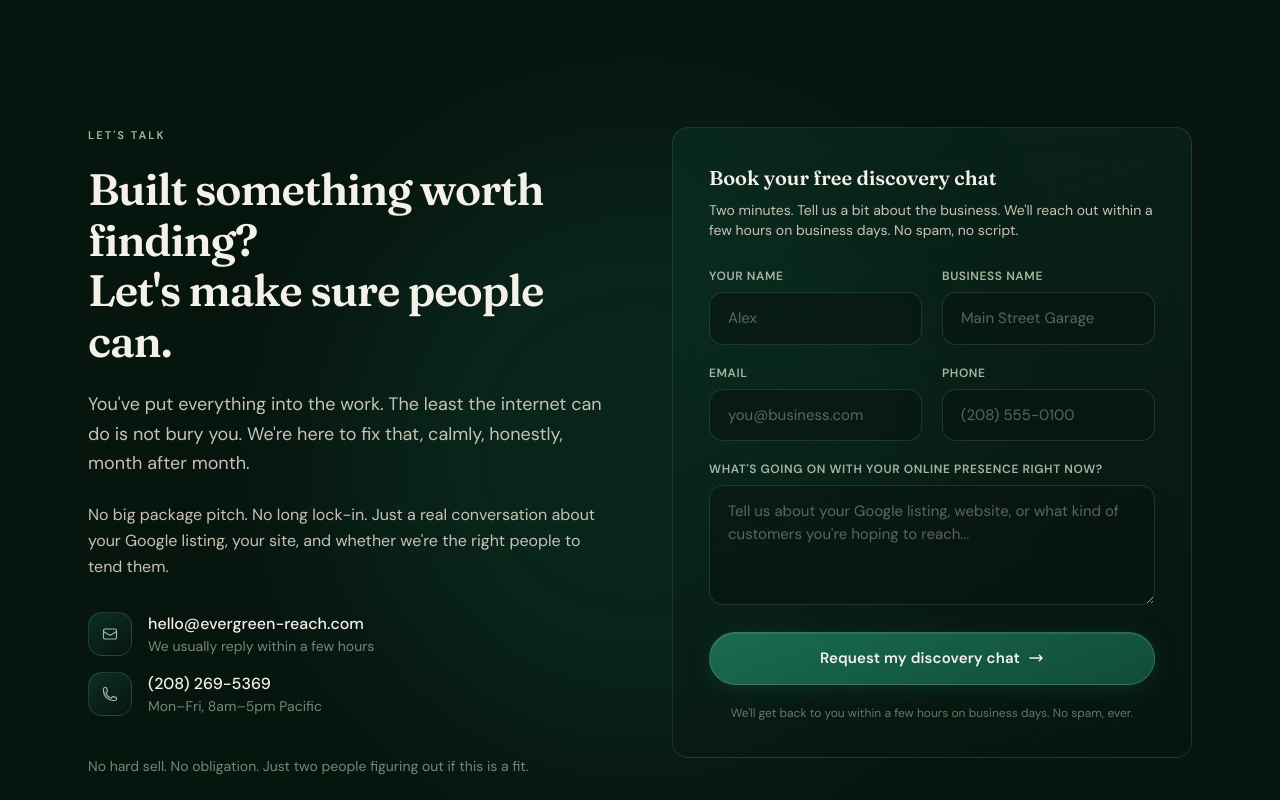
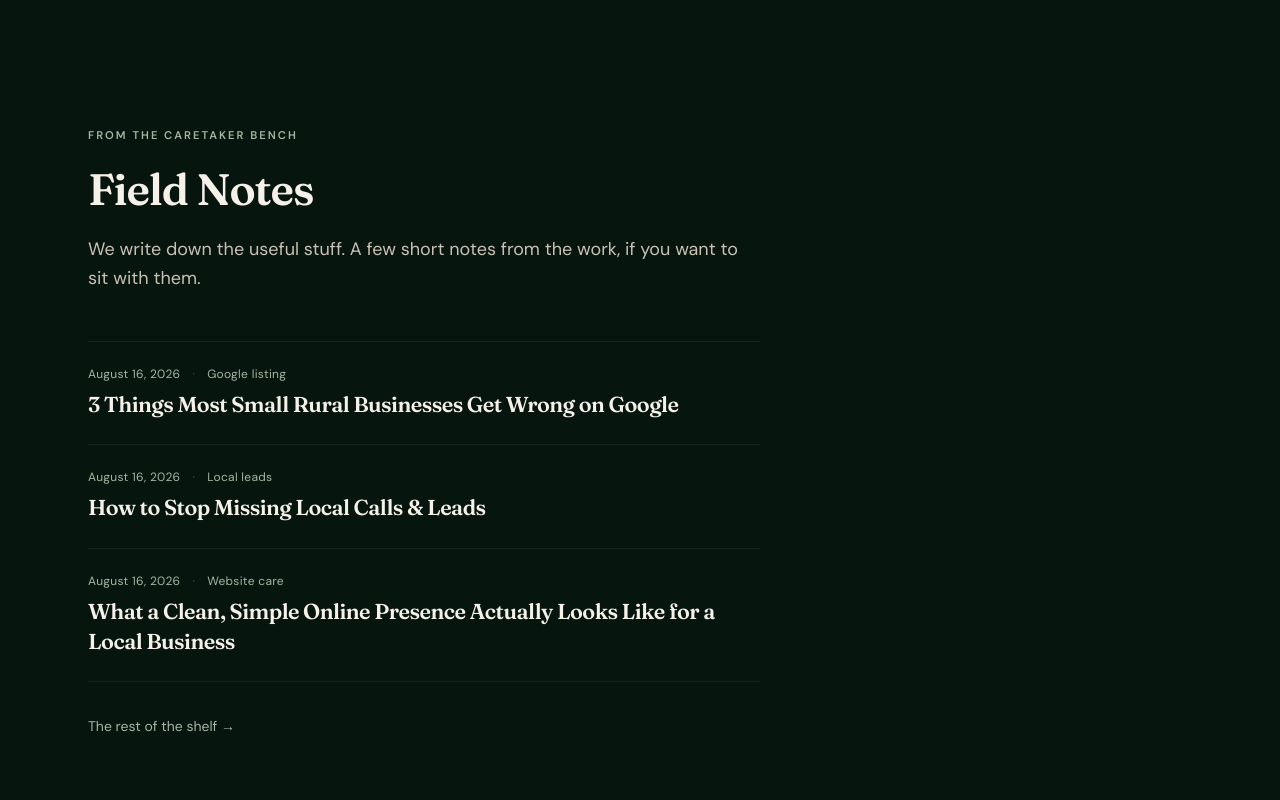
Before and after one commit to dpuzel/evergreen-reach-next, a Next.js app: page / in a window 1280 px wide. Shown: the part 5420-6220 px from the top of the page. Built offline with nearby package versions, Linux system fonts and the light colour scheme.

Commit message:
feat: connect Field Notes from the homepage and between notes
Add a quiet caretaker teaser on the home page, contextual links
across the three launch notes, a small also-on-the-shelf list,
plus RSS and CollectionPage markup so the shelf is easier to find.

```diff
--- a/src/app/layout.tsx
+++ b/src/app/layout.tsx
@@ -35,6 +35,8 @@ export const metadata: Metadata = {
     "rural business marketing",
     "small business digital care",
     "Evergreen Reach",
+    "Field Notes",
+    "Google Business Profile for rural businesses",
   ],
   alternates: {
     canonical: "/",
--- a/src/app/notes/[slug]/page.tsx
+++ b/src/app/notes/[slug]/page.tsx
@@ -4,7 +4,7 @@ import { notFound } from "next/navigation";
 import { NoteBody } from "@/components/NoteBody";
 import { SiteShell } from "@/components/SiteShell";
 import { fieldNotes, site } from "@/lib/site";
-import { formatNoteDate, getNote, getNotes } from "@/lib/notes";
+import { formatNoteDate, getNote, getNotes, getRelatedNotes } from "@/lib/notes";
 
 type NotePageProps = {
   params: Promise<{ slug: string }>;
@@ -28,7 +28,12 @@ export async function generateMetadata({
   return {
     title: note.title,
     description: note.summary,
-    alternates: { canonical: `${fieldNotes.path}/${note.slug}` },
+    alternates: {
+      canonical: `${fieldNotes.path}/${note.slug}`,
+      types: {
+        "application/rss+xml": `${fieldNotes.path}/rss.xml`,
+      },
+    },
     openGraph: {
       title: `${note.title} • Evergreen Reach`,
       description: note.summary,
@@ -44,12 +49,17 @@ export default async function NotePage({ params }: NotePageProps) {
   const note = getNote(slug);
   if (!note) notFound();
 
-  const jsonLd = {
+  const related = getRelatedNotes(note.slug, 2);
+  const noteUrl = `${site.url}${fieldNotes.path}/${note.slug}`;
+
+  const jsonLd = [
+    {
       "@context": "https://schema.org",
       "@type": "Article",
       headline: note.title,
       description: note.summary,
       datePublished: note.date,
+      articleSection: note.topic,
       author: {
         "@type": "Organization",
         name: site.name,
@@ -60,8 +70,38 @@ export default async function NotePage({ params }: NotePageProps) {
         name: site.name,
         url: site.url,
       },
-    mainEntityOfPage: `${site.url}${fieldNotes.path}/${note.slug}`,
-  };
+      mainEntityOfPage: noteUrl,
+      isPartOf: {
+        "@type": "CollectionPage",
+        name: "Field Notes",
+        url: `${site.url}${fieldNotes.path}`,
+      },
+    },
+    {
+      "@context": "https://schema.org",
+      "@type": "BreadcrumbList",
+      itemListElement: [
+        {
+          "@type": "ListItem",
+          position: 1,
+          name: "Home",
+          item: site.url,
+        },
+        {
+          "@type": "ListItem",
+          position: 2,
+          name: "Field Notes",
+          item: `${site.url}${fieldNotes.path}`,
+        },
+        {
+          "@type": "ListItem",
+          position: 3,
+          name: note.title,
+          item: noteUrl,
+        },
+      ],
+    },
+  ];
 
   return (
     <SiteShell>
@@ -100,6 +140,25 @@ export default async function NotePage({ params }: NotePageProps) {
         </article>
 
         <section className="relative mx-auto max-w-2xl px-5 pb-28 sm:px-6">
+          {related.length > 0 ? (
+            <div className="mb-12">
+              <div className="soft-divider mb-8" />
+              <p className="eyebrow mb-5">Also on the shelf</p>
+              <ul className="space-y-3">
+                {related.map((item) => (
+                  <li key={item.slug}>
+                    <Link
+                      href={`${fieldNotes.path}/${item.slug}`}
+                      className="text-[1.0625rem] text-cream transition-colors hover:text-sage-light"
+                    >
+                      {item.title}
+                    </Link>
+                  </li>
+                ))}
+              </ul>
+            </div>
+          ) : null}
+
           <div className="soft-divider mb-10" />
           <p className="mb-5 text-lg leading-relaxed text-cream-dim">
             If this is the kind of work you&apos;ve been putting off, we can
--- a/src/app/notes/page.tsx
+++ b/src/app/notes/page.tsx
@@ -7,7 +7,12 @@ import { formatNoteDate, getNotes } from "@/lib/notes";
 export const metadata: Metadata = {
   title: "Field Notes",
   description: fieldNotes.intro,
-  alternates: { canonical: fieldNotes.path },
+  alternates: {
+    canonical: fieldNotes.path,
+    types: {
+      "application/rss+xml": `${fieldNotes.path}/rss.xml`,
+    },
+  },
   openGraph: {
     title: "Field Notes • Evergreen Reach",
     description: fieldNotes.intro,
@@ -19,8 +24,34 @@ export const metadata: Metadata = {
 export default function FieldNotesPage() {
   const notes = getNotes();
 
+  const jsonLd = {
+    "@context": "https://schema.org",
+    "@type": "CollectionPage",
+    name: "Field Notes",
+    description: fieldNotes.intro,
+    url: `${site.url}${fieldNotes.path}`,
+    isPartOf: {
+      "@type": "WebSite",
+      name: site.name,
+      url: site.url,
+    },
+    mainEntity: {
+      "@type": "ItemList",
+      itemListElement: notes.map((note, index) => ({
+        "@type": "ListItem",
+        position: index + 1,
+        url: `${site.url}${fieldNotes.path}/${note.slug}`,
+        name: note.title,
+      })),
+    },
+  };
+
   return (
     <SiteShell>
+      <script
+        type="application/ld+json"
+        dangerouslySetInnerHTML={{ __html: JSON.stringify(jsonLd) }}
+      />
       <main className="relative overflow-hidden">
         <div className="pointer-events-none absolute inset-0" aria-hidden>
           <div className="blob top-[-8%] left-[-10%] h-[420px] w-[420px] bg-forest-800/35" />
--- /dev/null
+++ b/src/app/notes/rss.xml/route.ts
@@ -0,0 +1,40 @@
+import { fieldNotes, site } from "@/lib/site";
+import { getNotes, xmlEscape } from "@/lib/notes";
+
+export function GET() {
+  const notes = getNotes();
+  const feedUrl = `${site.url}${fieldNotes.path}/rss.xml`;
+
+  const items = notes
+    .map((note) => {
+      const url = `${site.url}${fieldNotes.path}/${note.slug}`;
+      return `    <item>
+      <title>${xmlEscape(note.title)}</title>
+      <link>${url}</link>
+      <guid>${url}</guid>
+      <pubDate>${new Date(`${note.date}T00:00:00.000Z`).toUTCString()}</pubDate>
+      <description>${xmlEscape(note.summary)}</description>
+    </item>`;
+    })
+    .join("\n");
+
+  const xml = `<?xml version="1.0" encoding="UTF-8"?>
+<rss version="2.0" xmlns:atom="http://www.w3.org/2005/Atom">
+  <channel>
+    <title>${xmlEscape(`${site.name} Field Notes`)}</title>
+    <link>${site.url}${fieldNotes.path}</link>
+    <description>${xmlEscape(fieldNotes.intro)}</description>
+    <language>en-us</language>
+    <atom:link href="${feedUrl}" rel="self" type="application/rss+xml"/>
+${items}
+  </channel>
+</rss>
+`;
+
+  return new Response(xml, {
+    headers: {
+      "Content-Type": "application/rss+xml; charset=utf-8",
+      "Cache-Control": "public, max-age=3600",
+    },
+  });
+}
--- a/src/app/page.tsx
+++ b/src/app/page.tsx
@@ -1,4 +1,5 @@
 import { Contact } from "@/components/Contact";
+import { FieldNotesTeaser } from "@/components/FieldNotesTeaser";
 import { Hero } from "@/components/Hero";
 import { Plans } from "@/components/Plans";
 import { Process } from "@/components/Process";
@@ -17,6 +18,7 @@ export default function Home() {
         <Process />
         <Plans />
         <Stories />
+        <FieldNotesTeaser />
         <Contact />
       </main>
     </SiteShell>
--- /dev/null
+++ b/src/components/FieldNotesTeaser.tsx
@@ -0,0 +1,59 @@
+import Link from "next/link";
+import { Reveal } from "@/components/Reveal";
+import { fieldNotes } from "@/lib/site";
+import { formatNoteDate, getNotes } from "@/lib/notes";
+
+export function FieldNotesTeaser() {
+  const notes = getNotes().slice(0, 3);
+  if (notes.length === 0) return null;
+
+  return (
+    <section className="relative py-24 md:py-32">
+      <div className="soft-divider absolute top-0 right-0 left-0" />
+      <div className="mx-auto max-w-6xl px-5 sm:px-6">
+        <Reveal className="mb-12 max-w-2xl">
+          <p className="eyebrow mb-5">{fieldNotes.eyebrow}</p>
+          <h2 className="font-display mb-5 text-3xl font-semibold leading-[1.15] tracking-tight text-cream sm:text-4xl md:text-[2.75rem]">
+            {fieldNotes.title}
+          </h2>
+          <p className="text-lg leading-relaxed text-cream-dim">
+            {fieldNotes.teaser}
+          </p>
+        </Reveal>
+
+        <ul className="max-w-2xl divide-y divide-sage/10 border-y border-sage/10">
+          {notes.map((note, i) => (
+            <li key={note.slug}>
+              <Reveal delay={(Math.min(i, 2) as 0 | 1 | 2)}>
+                <Link
+                  href={`${fieldNotes.path}/${note.slug}`}
+                  className="group block py-6 transition-colors"
+                >
+                  <p className="mb-2 flex flex-wrap items-center gap-x-3 gap-y-1 text-xs tracking-wide text-sage">
+                    <time dateTime={note.date}>{formatNoteDate(note.date)}</time>
+                    <span aria-hidden className="text-sage/40">
+                      ·
+                    </span>
+                    <span>{note.topic}</span>
+                  </p>
+                  <h3 className="font-display text-xl font-semibold tracking-tight text-cream transition-colors group-hover:text-sage-light sm:text-[1.35rem]">
+                    {note.title}
+                  </h3>
+                </Link>
+              </Reveal>
+            </li>
+          ))}
+        </ul>
+
+        <Reveal delay={3} className="mt-8">
+          <Link
+            href={fieldNotes.path}
+            className="text-sm text-sage transition-colors hover:text-cream"
+          >
+            The rest of the shelf →
+          </Link>
+        </Reveal>
+      </div>
+    </section>
+  );
+}
--- a/src/content/notes/how-to-stop-missing-local-calls-and-leads.md
+++ b/src/content/notes/how-to-stop-missing-local-calls-and-leads.md
@@ -15,7 +15,7 @@ That is not a marketing problem. That is a leak.
 
 Spend one afternoon pretending you are a new customer.
 
-- Search your name and what you do.
+- Search your name and what you do. If the [Google listing looks forgotten](/notes/3-things-most-small-rural-businesses-get-wrong-on-google), start there.
 - Tap the call button on Google. Who picks up? How many rings?
 - Try the number on your website. Same number, or a leftover one?
 - Send a test message through the contact form. When does it arrive, and where?
@@ -70,6 +70,4 @@ Every week, not when you remember:
 
 That is the whole system. No dashboard required.
 
-When someone nearby is ready to hire a local shop, they usually try once. If that try dies in a voicemail or a form that goes nowhere, they move on. Closing that leak is some of the highest-value work you can do, and it does not require a bigger website.
-
-It requires someone to pick up, or to write back.
+When someone nearby is ready to hire a local shop, they usually try once. If that try dies in a voicemail or a form that goes nowhere, they move on. Closing that leak is some of the highest-value work you can do, and it does not require a bigger website. It requires [a presence that is easy to reach](/notes/what-a-clean-simple-online-presence-looks-like), then someone who picks up or writes back.
--- a/src/lib/notes.ts
+++ b/src/lib/notes.ts
@@ -56,6 +56,21 @@ export function getNotes(): NoteMeta[] {
     }));
 }
 
+export function getRelatedNotes(slug: string, limit = 2): NoteMeta[] {
+  return getNotes()
+    .filter((note) => note.slug !== slug)
+    .slice(0, limit);
+}
+
+export function xmlEscape(value: string) {
+  return value
+    .replace(/&/g, "&amp;")
+    .replace(/</g, "&lt;")
+    .replace(/>/g, "&gt;")
+    .replace(/"/g, "&quot;")
+    .replace(/'/g, "&apos;");
+}
+
 export function getNote(slug: string): Note | null {
   if (!/^[a-z0-9]+(?:-[a-z0-9]+)*$/.test(slug)) return null;
 
--- a/src/lib/site.ts
+++ b/src/lib/site.ts
@@ -26,6 +26,8 @@ export const fieldNotes = {
   eyebrow: "From the caretaker bench",
   intro:
     "Practical writing about Google listings, websites that quietly rot, and getting found by the right people nearby. No funnels. Just notes from the work.",
+  teaser:
+    "We write down the useful stuff. A few short notes from the work, if you want to sit with them.",
 } as const;
 
 export const services = [
```
Also changed, not shown: src/content/notes/3-things-most-small-rural-businesses-get-wrong-on-google.md (+2 -2 lines), src/content/notes/what-a-clean-simple-online-presence-looks-like.md (+2 -2 lines), 1 other file (tests, documents, lock files or other folders). Lines whose indentation alone changed are shown as unchanged.
